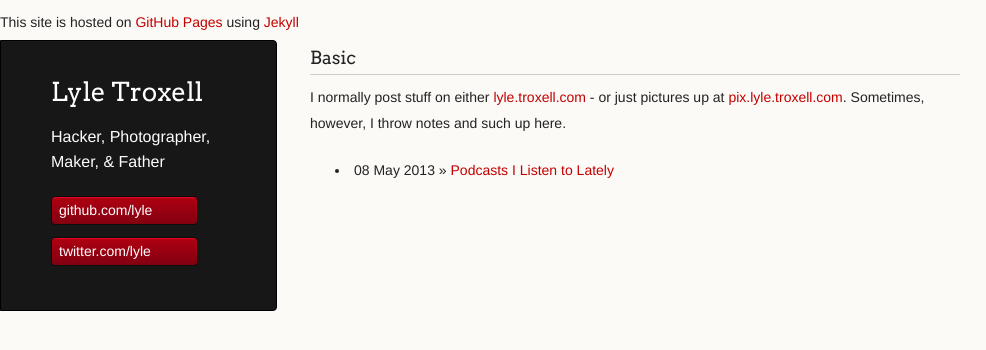
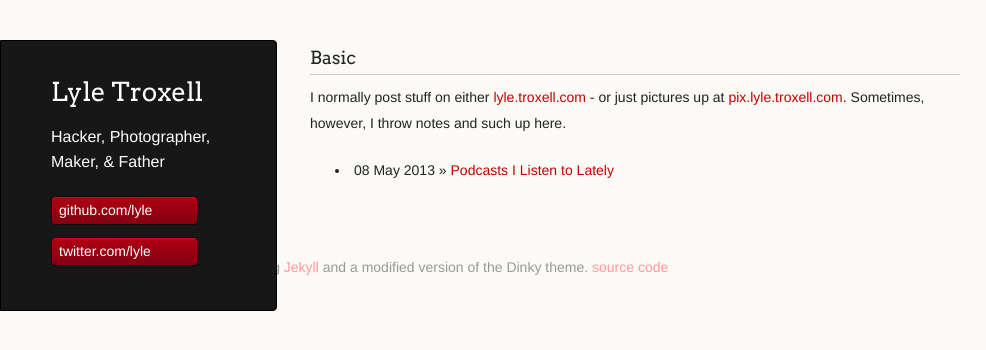
Before and after one commit to lyle/lyle.github.io, a Jekyll site: the page built from index.html, in a window 1280 px wide. Shown: the top 350 px of the page, without its empty margins (0-986 px from the left). Built offline with Jekyll 4.4.1, drawn with Linux system fonts in a browser that asks for light colours; Markdown is read by kramdown in place of the engine named in the settings.

Commit message:
footer fixes

```diff
--- a/stylesheets/styles.css
+++ b/stylesheets/styles.css
@@ -323,8 +323,12 @@
   position:fixed;
   bottom:10px;
 	padding-left: 50px;*/
+  clear: both;
+  margin-top: 30px;
+  margin-left: 20px;
+  color: #999;
 }
-
+footer a{color:#f99;}
 @media print, screen and (max-width: 960px) {
 
   div.wrapper {
```
